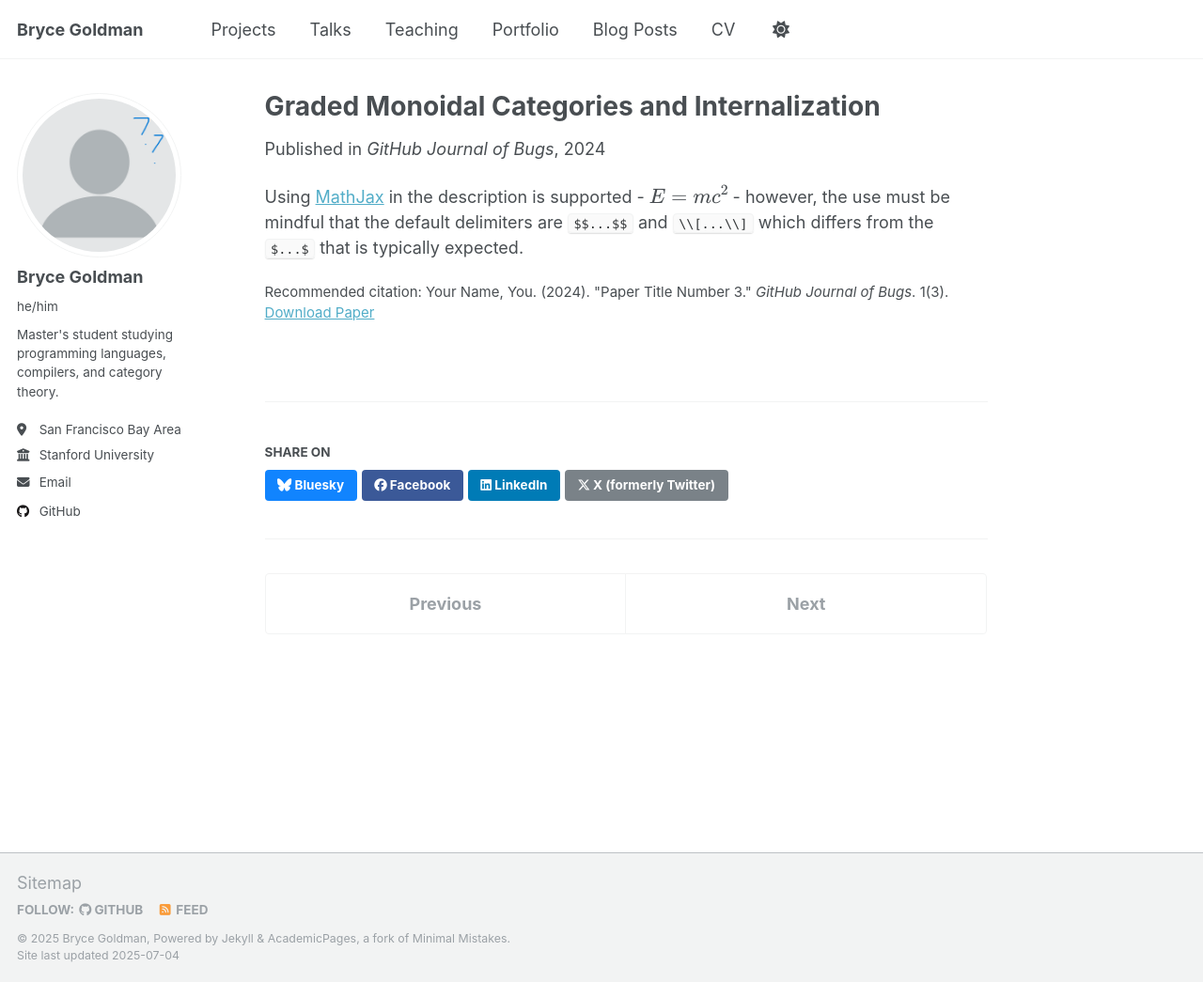
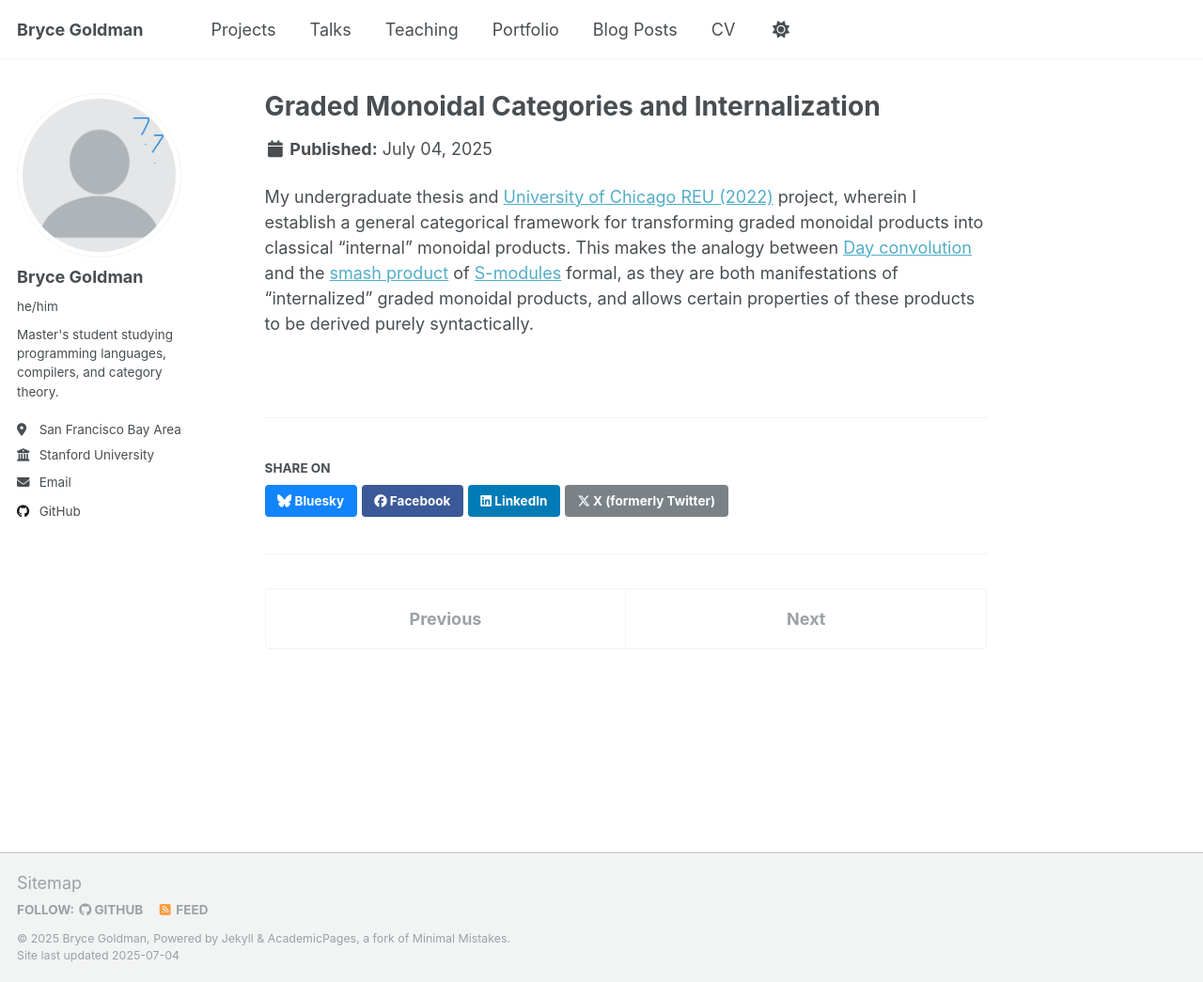
Before and after one commit to Alkizar/alkizar.github.io, a Jekyll site: the page built from _publications/graded_monoidal.md, in a window 1280 px wide and 1045 px high. Shown: the whole window at 94% size. Built offline with Jekyll 4.4.1, drawn with Linux system fonts in a browser that asks for light colours.

Commit message:
updated graded monoidal

```diff
--- a/_publications/2025-06-08-paper-title-number-5.md
+++ /dev/null
@@ -1,13 +0,0 @@
----
-title: "Graded Monoidal Categories and Internalization"
-collection: publications
-category: conferences
-permalink: /project/graded_monoidal_categories
-excerpt: 'This paper is about a famous math equation, $$E=mc^2$$'
-date: 2024-02-17
-venue: 'GitHub Journal of Bugs'
-paperurl: 'http://alkizar.github.io/files/Graded_Monoidal_Categories.pdf'
-citation: 'Your Name, You. (2024). &quot;Paper Title Number 3.&quot; <i>GitHub Journal of Bugs</i>. 1(3).'
----
-
-Using [MathJax](https://www.mathjax.org/) in the description is supported - $$E=mc^2$$ - however, the use must be mindful that the default delimiters are `$$...$$` and `\\[...\\]` which differs from the `$...$` that is typically expected.
--- /dev/null
+++ b/_publications/graded_monoidal.md
@@ -0,0 +1,10 @@
+---
+title: "Graded Monoidal Categories and Internalization"
+collection: publications
+category: conferences
+permalink: /project/graded_monoidal_categories
+excerpt: 'A general categorical framework for transforming graded monoidal products into classical "internal" monoidal products.'
+paperurl: 'http://alkizar.github.io/files/Graded_Monoidal_Categories.pdf'
+---
+
+My undergraduate thesis and [University of Chicago REU (2022)](https://math.uchicago.edu/~may/REU2022/) project, wherein I establish a general categorical framework for transforming graded monoidal products into classical "internal" monoidal products. This makes the analogy between [Day convolution](https://ncatlab.org/nlab/show/Day+convolution) and the [smash product](https://ncatlab.org/nlab/show/symmetric+smash+product+of+spectra) of [S-modules](https://ncatlab.org/nlab/show/S-module) formal, as they are both manifestations of "internalized" graded monoidal products, and allows certain properties of these products to be derived purely syntactically.
```
Also changed, not shown: _pages/cv.html (+7 -4 lines).
